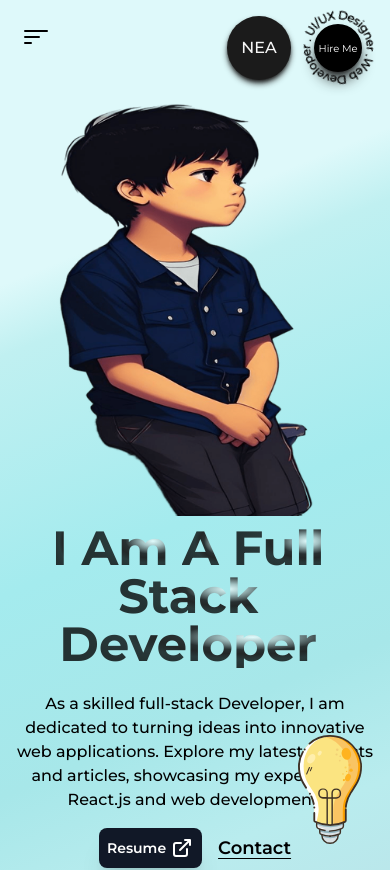
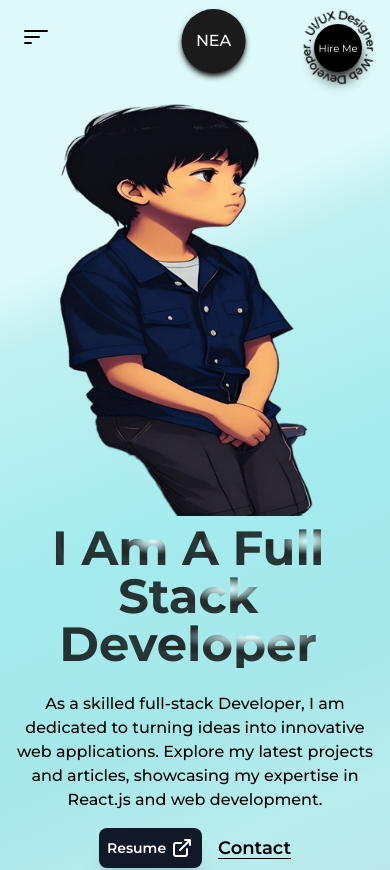
Before and after one commit to s-kvng/Nextjs-Developer-Porfolio, a Next.js app: page / in a window 390 px wide. Shown: the top 870 px of the page. Built offline with nearby package versions, Linux system fonts and the light colour scheme.

Commit message:
refactor home page for responsiveness

```diff
--- a/src/components/AnimatedLightbulb.js
+++ b/src/components/AnimatedLightbulb.js
@@ -26,7 +26,7 @@ const AnimatedLightbulb = () => {
   const MotionImage = motion(Image);
 
   return (
-    <div className=" absolute bottom-0 right-7 w-16">
+    <div className=" absolute md:bottom-0 md:right-7 w-16 right-5 -bottom-48">
       <MotionImage
         src={lightBulb}
         alt="s-kvng"
--- a/src/components/HireMe.js
+++ b/src/components/HireMe.js
@@ -8,7 +8,7 @@ import Link from "next/link";
 
 const HireMe = () => {
   return (
-    <div className="  fixed md:left-6 md:bottom-[73px] md:right-auto md:top-auto flex justify-center top-0 left-auto bottom-auto right-1">
+    <div className="  fixed md:left-6 md:bottom-[73px] md:right-auto md:top-auto flex justify-center top-0 left-auto bottom-auto right-1 z-50">
       <div className=" h-auto md:w-44 w-24 flex overflow-hidden items-center justify-center relative">
         <CircularText className="fill-black animate-spin-slow" />
         <Link
--- a/src/components/NavBar.js
+++ b/src/components/NavBar.js
@@ -134,7 +134,7 @@ const NavBar = () => {
 
   return (
     <header
-      className={`nav w-full lg:px-32 px-6 py-8 font-medium flex lg:justify-between items-center fixed top-0 z-50 dark:bg-dark dark:text-white ${
+      className={`nav w-full lg:px-32 px-6 py-8 font-medium flex lg:justify-between items-center fixed top-0 z-40 dark:bg-dark dark:text-white ${
         hasShadow &&
         "shadow-lg dark:bg-gradient-to-tl dark:from-zinc-700 dark:from-30% dark:via-zinc-800 dark:to-dark bg-gradient-to-tl from-sky-200 from-30% via-sky-300 to-sky-400 "
       }`}
@@ -247,7 +247,7 @@ const NavBar = () => {
         </motion.div>
       )}
 
-      <div className=" absolute left-[50%] top-2 translate-x-[50%]">
+      <div className=" absolute md:left-[50%] md:top-2 md:translate-x-[50%] translate-x-[40%] left-[40%] right-auto">
         <Logo />
       </div>
     </header>
```
